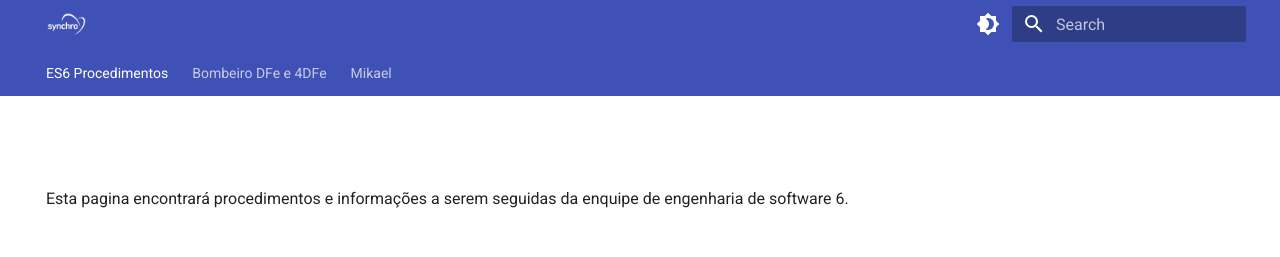
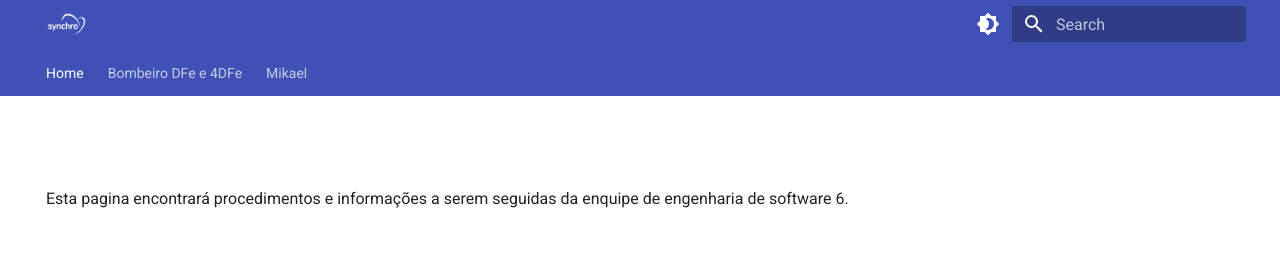
Before and after one commit to rbbasilioo/SITE_MKDOCS, an MkDocs documentation site: the page built from docs/home.md, in a window 1280 px wide. Shown: the top 257 px of the page. Built offline with MkDocs 1.6.1 and Material for MkDocs 9.7.7, drawn with Linux system fonts in a browser that asks for light colours.

Commit message:
"change-25-05-01"

```diff
--- a/mkdocs.yml
+++ b/mkdocs.yml
@@ -1,7 +1,7 @@
 site_name: ''
 
 nav:
-  - ES6 Procedimentos:
+  - Home:
     - '': home.md
   - Bombeiro DFe e 4DFe:
      - Escala: escala.md
```
Also changed, not shown: site/404.html, site/escala/index.html, site/evi_chamados/index.html, site/home/index.html, site/regra_bomb/index.html, 1 other file.
